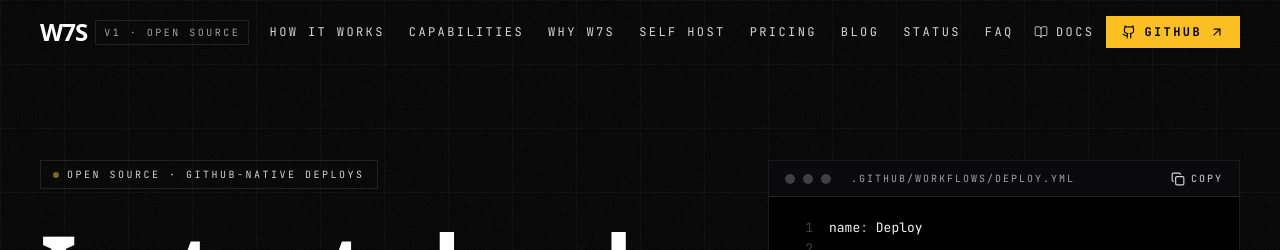
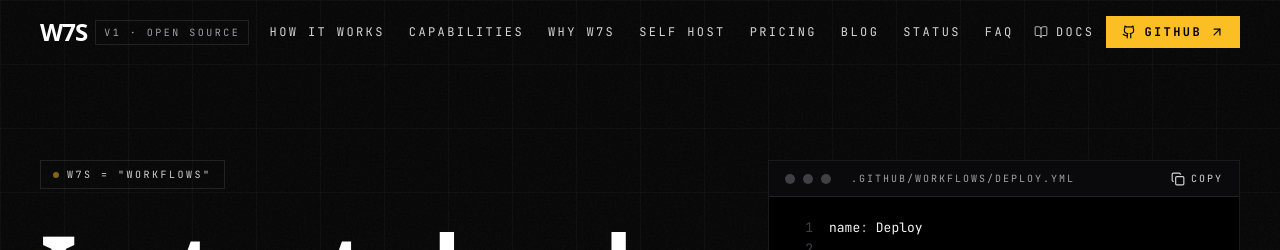
Before and after one commit to w7s-io/docs, a React (Create React App) app in the folder landing/: page / in a window 1280 px wide. Shown: the top 250 px of the page. Built offline with nearby package versions, Linux system fonts and the light colour scheme; a web font is replaced by a local one.

Commit message:
Add meaning at top

```diff
--- a/landing/src/components/landing/Hero.jsx
+++ b/landing/src/components/landing/Hero.jsx
@@ -80,7 +80,7 @@
         <div className="lg:col-span-7 fade-up" style={{ animationDelay: "0.05s" }}>
           <div className="inline-flex items-center gap-2 border border-white/10 px-3 py-1.5 mb-8 text-[10px] uppercase tracking-[0.25em] text-zinc-400">
             <span className="w-1.5 h-1.5 bg-amber-400 rounded-full animate-pulse" />
-            Open source · GitHub-native deploys
+            W7S = "WorkflowS"
           </div>
 
           <h1 className="font-display text-5xl sm:text-6xl lg:text-7xl xl:text-8xl leading-[0.9] text-white">
```
